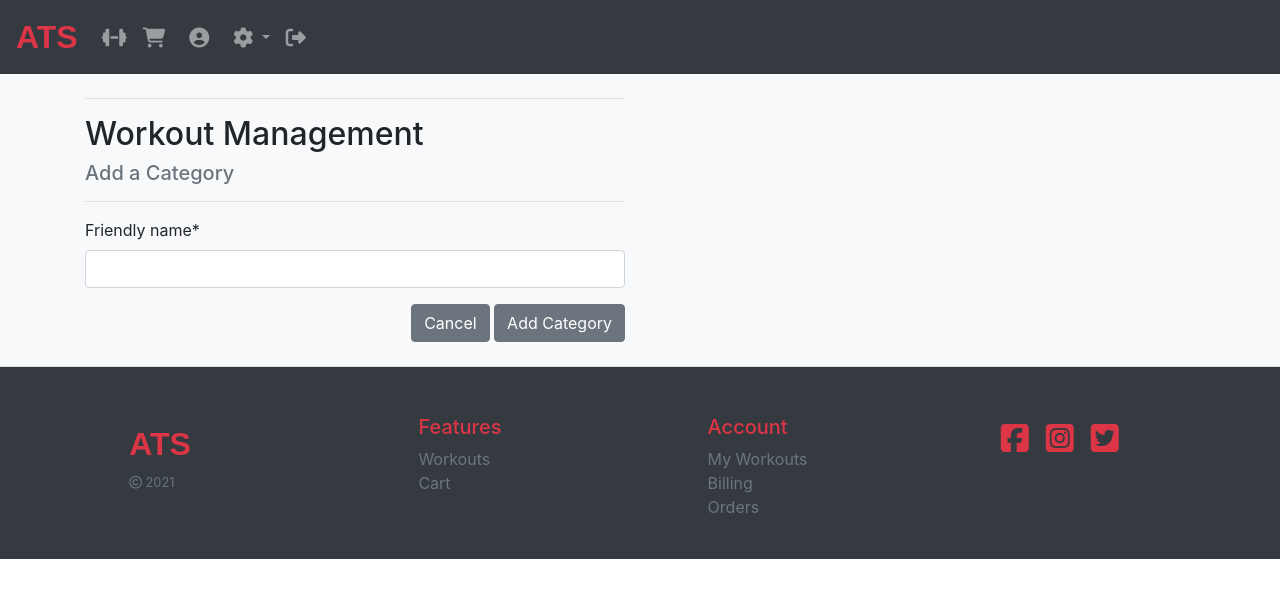
After one commit to nsedan/ats, a Django app: page /workouts/add_category/ in a window 1280 px wide. The commit adds this page. Shown: the top 598 px of the page. Run offline with Django 3.2, Linux system fonts and the light colour scheme; a user stored in the database is signed in; parts of the project's set-up code (start-up, migrations or seed data) failed here and were passed over; some libraries are stand-ins or nearby versions; some web fonts are replaced.

Commit message:
Added category and workout type form

```diff
--- a/static/js/base.js
+++ b/static/js/base.js
@@ -3,7 +3,7 @@ $('#sort-selector').change(function () {
     let selector = $(this);
     let currentUrl = new URL(window.location);
 
-    let selectedVal = selector.val();
+    let selectedVal = selector.value;
     if (selectedVal != "reset") {
         let sort = selectedVal.split("_")[0];
         let direction = selectedVal.split("_")[1];
--- a/templates/base.html
+++ b/templates/base.html
@@ -55,7 +55,7 @@
     {% block page_header %}
     {% endblock %}
 
-    <main class="container-fluid bg-light">
+    <main class="container-fluid pt-2 pb-4 bg-light">
         {% block content %}{% endblock %}
     </main>
 
--- /dev/null
+++ b/templates/categories/add_category.html
@@ -0,0 +1,43 @@
+{% extends "base.html" %}
+{% load static %}
+
+{% block content %}
+    <div class="container">
+        <div class="row">
+            <div class="col-12 col-md-6">
+                <hr>
+                <h2 class="logo-font">Workout Management</h2>
+                <h5 class="text-muted">Add a Category</h5>
+                <hr>
+            </div>
+        </div>
+
+        <div class="row">
+            <div class="col-12 col-md-6">
+                <form method="POST" action="{% url 'add_category' %}" class="form" enctype="multipart/form-data">
+                    {% csrf_token %}
+                    {% for field in form %}
+                        {{ field | as_crispy_field }}
+                    {% endfor %}
+                    <div class="text-right">
+                        <a class="btn btn-secondary" href="{% url 'workouts' %}">Cancel</a>
+                        <button class="btn btn-secondary" type="submit">Add Category</button>
+                    </div>
+                </form>
+            </div>
+        </div>
+    </div>
+{% endblock %}
+
+
+{% block postloadjs %}
+    {{ block.super }}
+    <script type="text/javascript">
+        $('#id_friendly_name').on('change', function(){
+            let x = document.getElementById("id_friendly_name").value
+            x = x.replaceAll(" ","_");
+            x = x.toLowerCase();
+            document.getElementById("id_name").value = x
+        });
+    </script>
+{% endblock %}
--- a/templates/inc/navbar.html
+++ b/templates/inc/navbar.html
@@ -23,10 +23,15 @@
                 </a>
             </li>
             {% if request.user.is_superuser %}
-            <li class="list-inline-item">
-                <a class="nav-link" href="{% url 'add_workout' %}">
-                    <i class="fas fa-user-cog fa-lg"></i>
+            <li class="nav-item dropdown">
+                <a class="nav-link dropdown-toggle" href="#" id="navbarDropdown" role="button" data-toggle="dropdown" aria-haspopup="true" aria-expanded="false">
+                    <i class="fas fa-cog fa-lg"></i>
                 </a>
+                <div class="dropdown-menu" aria-labelledby="navbarDropdown">
+                    <a class="dropdown-item" href="{% url 'add_workout' %}">Add Workout</a>
+                    <a class="dropdown-item" href="{% url 'add_category' %}">Add Category</a>
+                    <a class="dropdown-item" href="{% url 'add_workouttype' %}">Add Type</a>
+                </div>
             </li>
             {% endif %}
             <li class="nav-item">
--- a/templates/profiles/profile.html
+++ b/templates/profiles/profile.html
@@ -12,7 +12,7 @@
     </div>
 
     <nav>
-        <div class="nav nav-tabs mb-4" id="nav-tab" role="tablist">
+        <div class="nav nav-tabs" id="nav-tab" role="tablist">
             <a class="nav-link active" id="nav-workouts-tab" data-toggle="tab" href="#nav-workouts" role="tab"
                 aria-controls="nav-workouts" aria-selected="true">Workouts</a>
             <a class="nav-link" id="nav-billing-tab" data-toggle="tab" href="#nav-billing" role="tab"
--- a/workouts/forms.py
+++ b/workouts/forms.py
@@ -43,3 +43,25 @@ class ReviewForm(forms.ModelForm):
         self.fields['workout'].widget = forms.HiddenInput()
         self.fields['rating'].widget.attrs['min'] = 0
         self.fields['rating'].widget.attrs['max'] = 10
+
+
+class CategoryForm(forms.ModelForm):
+
+    class Meta:
+        model = Category
+        fields = '__all__'
+
+    def __init__(self, *args, **kwargs):
+        super().__init__(*args, **kwargs)
+        self.fields['name'].widget = forms.HiddenInput()
+
+
+class WorkoutTypeForm(forms.ModelForm):
+
+    class Meta:
+        model = WorkoutType
+        fields = '__all__'
+
+    def __init__(self, *args, **kwargs):
+        super().__init__(*args, **kwargs)
+        self.fields['name'].widget = forms.HiddenInput()
--- a/workouts/models.py
+++ b/workouts/models.py
@@ -7,7 +7,7 @@ class Category(models.Model):
         verbose_name_plural = 'Categories'
 
     name = models.CharField(max_length=254)
-    friendly_name = models.CharField(max_length=254, blank=True)
+    friendly_name = models.CharField(max_length=254)
 
     def __str__(self):
         return self.name
@@ -22,7 +22,7 @@ class WorkoutType(models.Model):
         verbose_name_plural = 'Workout Types'
 
     name = models.CharField(max_length=254)
-    friendly_name = models.CharField(max_length=254, blank=True)
+    friendly_name = models.CharField(max_length=254)
 
     def __str__(self):
         return self.name
--- a/workouts/urls.py
+++ b/workouts/urls.py
@@ -9,4 +9,6 @@ urlpatterns = [
     path('delete/<int:workout_id>/', views.delete_workout,
          name='delete_workout'),
     path('<int:workout_id>/add_review/', views.add_review, name='add_review'),
+    path('add_category/', views.add_category, name='add_category'),
+    path('add_workouttype/', views.add_workouttype, name='add_workouttype'),
 ]
--- a/workouts/views.py
+++ b/workouts/views.py
@@ -5,7 +5,7 @@ from django.db.models import Q
 from django.db.models.functions import Lower
 
 from .models import Workout, Category, WorkoutType, Review
-from .forms import WorkoutForm, ReviewForm
+from .forms import WorkoutForm, ReviewForm, CategoryForm, WorkoutTypeForm
 from profiles.models import UserProfile
 from checkout.models import OrderLineItem
 
@@ -218,3 +218,55 @@ def add_review(request, workout_id):
         'workout': workout,
     }
     return render(request, template, context)
+
+
+@login_required
+def add_category(request):
+    """ Add a category """
+    if not request.user.is_superuser:
+        messages.error(request, 'You cannot do that!')
+        return redirect(reverse('home'))
+
+    if request.method == 'POST':
+        form = CategoryForm(request.POST)
+        if form.is_valid():
+            form.save()
+            messages.success(request, 'Successfully added a category!')
+            return redirect(reverse('home'))
+        else:
+            messages.error(
+                request, 'Failed to add a category. Please ensure the form is valid.')
+    else:
+        form = CategoryForm()
+
+    template = 'categories/add_category.html'
+    context = {
+        'form': form,
+    }
+    return render(request, template, context)
+
+
+@login_required
+def add_workouttype(request):
+    """ Add a workout type """
+    if not request.user.is_superuser:
+        messages.error(request, 'You cannot do that!')
+        return redirect(reverse('home'))
+
+    if request.method == 'POST':
+        form = WorkoutTypeForm(request.POST)
+        if form.is_valid():
+            form.save()
+            messages.success(request, 'Successfully added a workout type!')
+            return redirect(reverse('home'))
+        else:
+            messages.error(
+                request, 'Failed to add a workout type. Please ensure the form is valid.')
+    else:
+        form = WorkoutTypeForm()
+
+    template = 'types/add_workouttype.html'
+    context = {
+        'form': form,
+    }
+    return render(request, template, context)
```
Also changed, not shown: templates/types/add_workouttype.html (added, +43 -0 lines), db.sqlite3.
